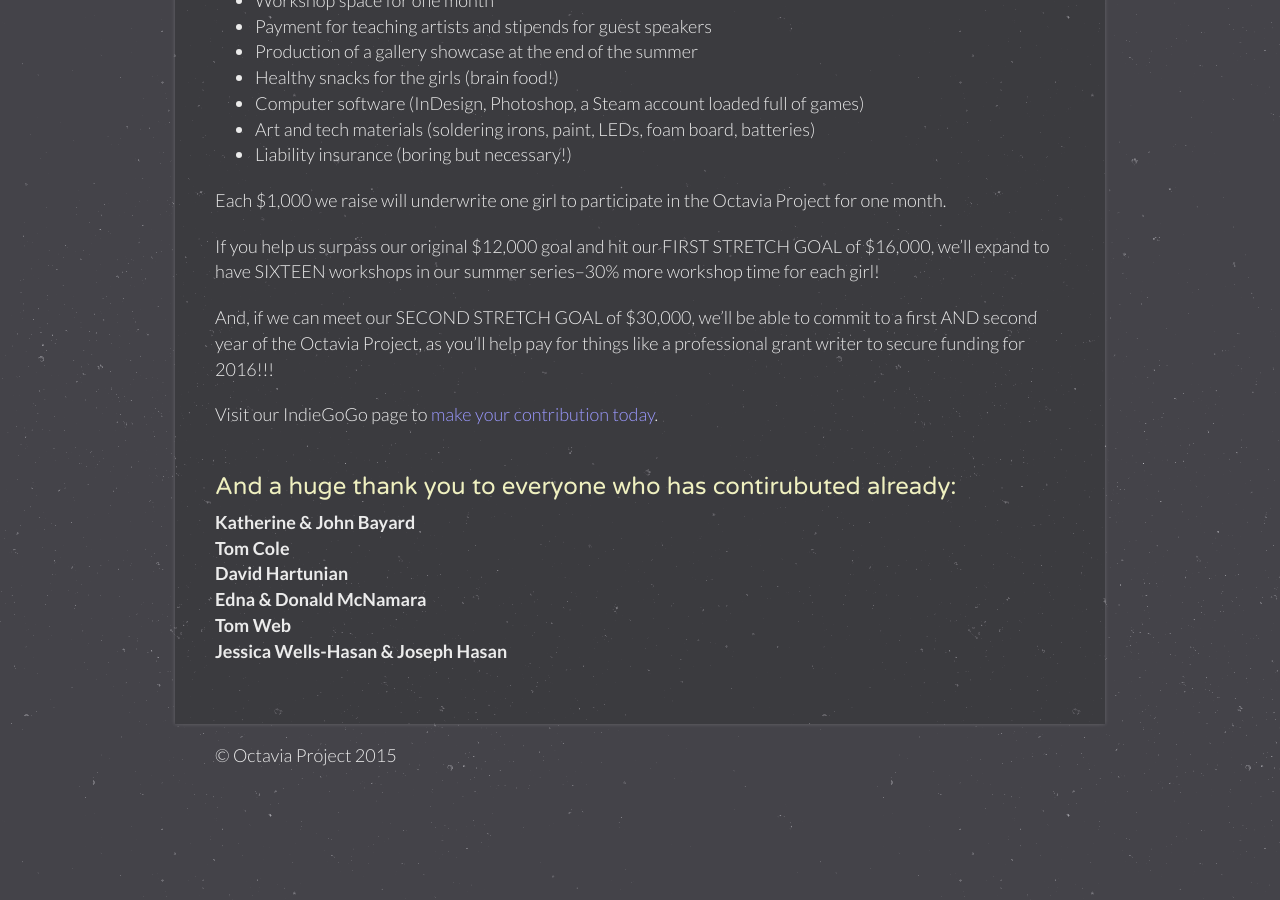
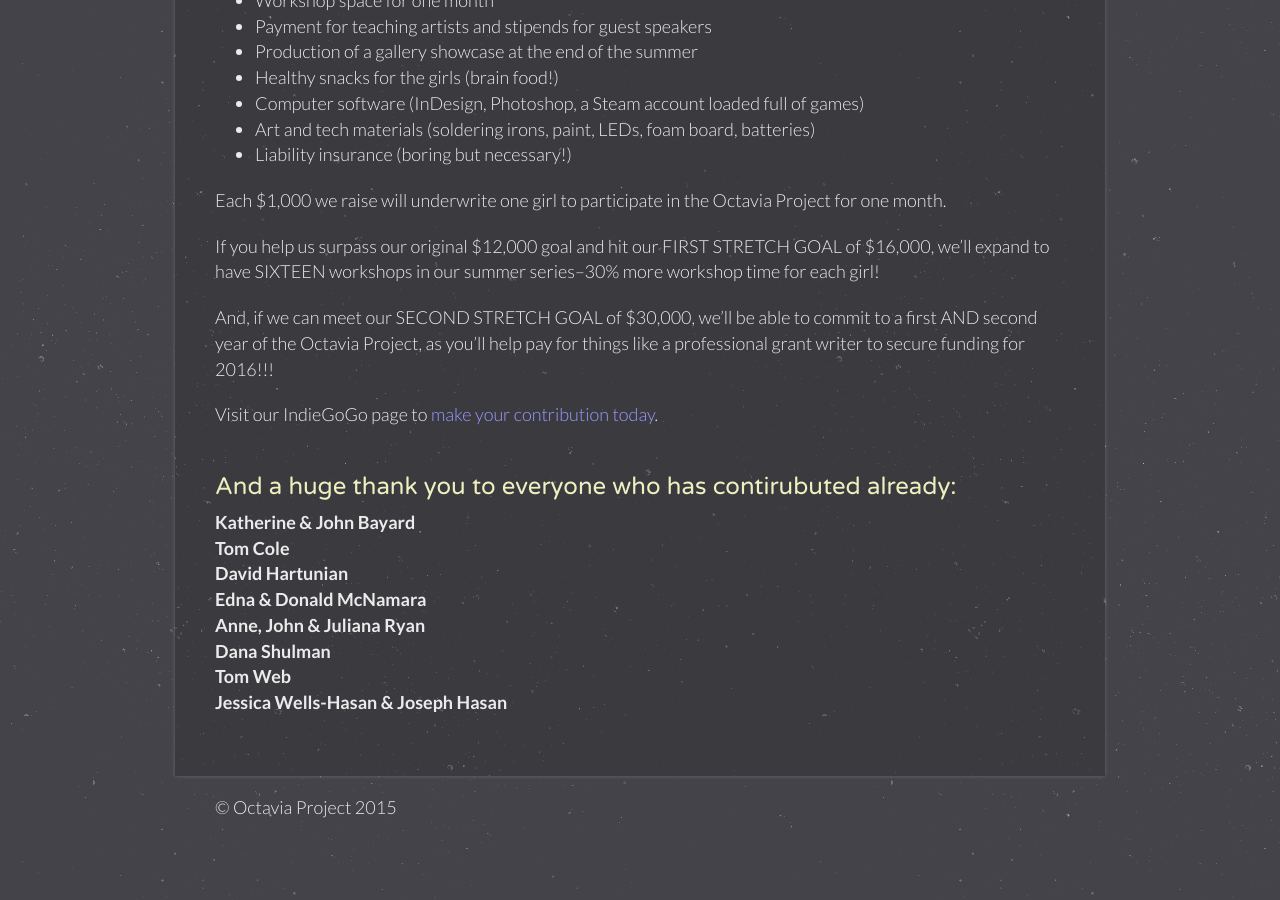
Before and after one commit to OctaviaProject/octaviaproject.github.io, a Jekyll site: the page built from donate.html, in a window 1280 px wide and 900 px high, scrolled down 787 px. Built offline with Jekyll 4.4.1, drawn with Linux system fonts in a browser that asks for light colours.

Commit message:
Added donor names

```diff
--- a/donate.html
+++ b/donate.html
@@ -47,6 +47,8 @@
           Tom Cole<br>
           David Hartunian<br>
           Edna & Donald McNamara<br>
+          Anne, John & Juliana Ryan<br>
+          Dana Shulman<br>
           Tom Web<br>
           Jessica Wells-Hasan & Joseph Hasan<br>
           </b>
```
